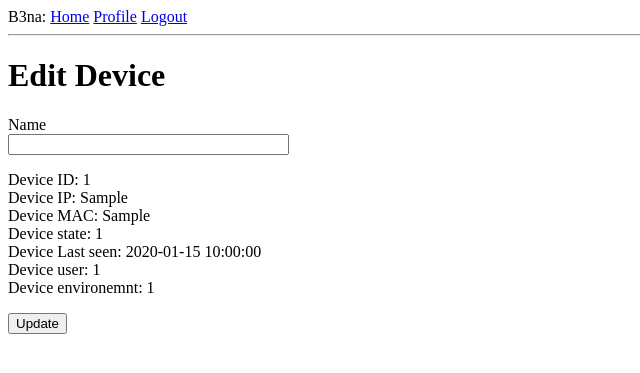
After one commit to armageddion/Bedouina, a Flask app: a page that uses www/b3na_web_bottle/app/templates/edit_device.html in a window 1280 px wide. The commit adds this page. Shown: the top 373 px of the page, without its empty margins (0-640 px from the left). Run offline with Flask 2, Linux system fonts and the light colour scheme; a user stored in the database is signed in; tables that the repository leaves empty hold one stand-in row (values such as "Sample post").

Commit message:
working on device forms

```diff
--- a/www/b3na_web_bottle/app/forms.py
+++ b/www/b3na_web_bottle/app/forms.py
@@ -46,3 +46,7 @@ class EditProfileForm(FlaskForm):
 			user = User.query.filter_by(username=self.username.data).first()
 			if user is not None:
 				raise ValidationError('Please use a different username.')
+
+class EditDeviceForm(FlaskForm):
+	name = StringField('Name',validators=[DataRequired()])
+	submit = SubmitField('Update')
--- a/www/b3na_web_bottle/app/routes.py
+++ b/www/b3na_web_bottle/app/routes.py
@@ -1,7 +1,7 @@
 from flask import render_template, flash, redirect, url_for, request
 from flask_login import current_user, login_user, logout_user, login_required
 from app import app, db
-from app.forms import LoginForm, RegistrationForm, EditProfileForm
+from app.forms import LoginForm, RegistrationForm, EditProfileForm, EditDeviceForm
 from app.models import User, Device
 from werkzeug.urls import url_parse
 from datetime import datetime
@@ -84,7 +84,6 @@ def user(username):
 	]
 	return render_template('user.html', title=user.username, user=user, posts=posts)
 
-
 @app.route('/edit_profile', methods=['GET', 'POST'])
 @login_required
 def edit_profile():
@@ -100,3 +99,15 @@ def edit_profile():
 		form.about_me.data = current_user.about_me
 	return render_template('edit_profile.html', title='Edit Profile',
 						   form=form)
+
+@app.route('/device/<mac>', methods=['GET', 'POST'])
+@login_required
+def edit_device(mac):
+	device = Device.query.filter_by(MAC=mac).first()
+	print device
+	form = EditDeviceForm()
+	if form.validate_on_submit():
+		device.name=form.name.data
+		db.session.commit()
+		return redirect(url_for('index'))
+	return render_template('edit_device.html', title='Edit Device', form=form, device=device)
--- /dev/null
+++ b/www/b3na_web_bottle/app/templates/edit_device.html
@@ -0,0 +1,25 @@
+{% extends "base.html" %}
+
+{% block content %}
+    <h1>Edit Device</h1>
+    <form action="" method="post">
+        {{ form.hidden_tag() }}
+        <p>
+            {{ form.name.label }}<br>
+            {{ form.name(size=32) }}<br>
+            {% for error in form.name.errors %}
+            <span style="color: red;">[{{ error }}]</span>
+            {% endfor %}
+        </p>
+        <p>
+					Device ID: {{ device.id }} <br>
+					Device IP: {{ device.IP }} <br>
+					Device MAC: {{ device.MAC }} <br>
+					Device state: {{ device.state }} <br>
+					Device Last seen: {{ device.last_online }} <br>
+					Device user: {{ device.user_id }} <br>
+					Device environemnt: {{ device.environment_id }} <br>
+				</p>
+        <p>{{ form.submit() }}</p>
+    </form>
+{% endblock %}
--- a/www/b3na_web_bottle/app/templates/index.html
+++ b/www/b3na_web_bottle/app/templates/index.html
@@ -8,12 +8,14 @@
 		<hr>
 		<h3>unknown devices:</h3>
 		{% for stranger in strangers %}
-			<div><p> device with IP {{ stranger.IP }} has MAC: {{ stranger.MAC }}
+			<div><p> unknown device with name {{ stranger.name }} device with ip {{ stranger.IP }} has MAC: {{ stranger.MAC }}
+				<a href="{{ url_for('edit_device', mac=stranger.MAC) }}">Edit</a>
 			</p></div>
 		{% endfor %}
 		<h3>my devices:</h3>
 		{% for device in known_devs %}
 			<div><p> device with name {{ device.name }} has MAC: {{ device.MAC }}
+				<a href="{{ url_for('edit_device', mac=device.MAC) }}">Edit</a>
 			</p></div>
 		{% endfor %}
 {% endblock %}
```
Also changed, not shown: utilities/guestDetect.py (+7 -6 lines), 9 other files.
